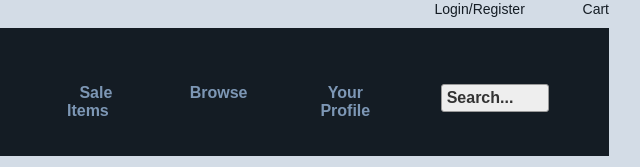
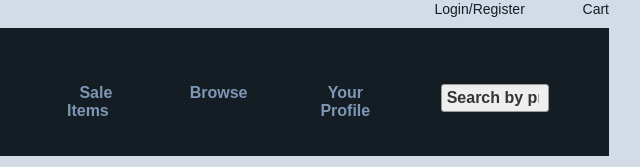
Before and after one commit to K00253673/ISD2SDProject, a plain HTML site: page index.html in a window 1280 px wide. Shown: the top 167 px of the page, 543-1183 px from the left. Drawn offline with Linux system fonts and the light colour scheme.

Commit message:
Update index.html

```diff
--- a/index.html
+++ b/index.html
@@ -40,7 +40,7 @@
                             <li><a href="adminProfile.html">Admin Profile Temp</a></li>
                         </ul>
                         </li>
-                    <li class="navlinks"> <input type="search" name="searchfield" id="searchfield" placeholder="Search...">
+                    <li class="navlinks"> <input type="search" name="searchfield" id="searchfield" placeholder="Search by product name...">
                 </ul>
             </nav>
 
```
